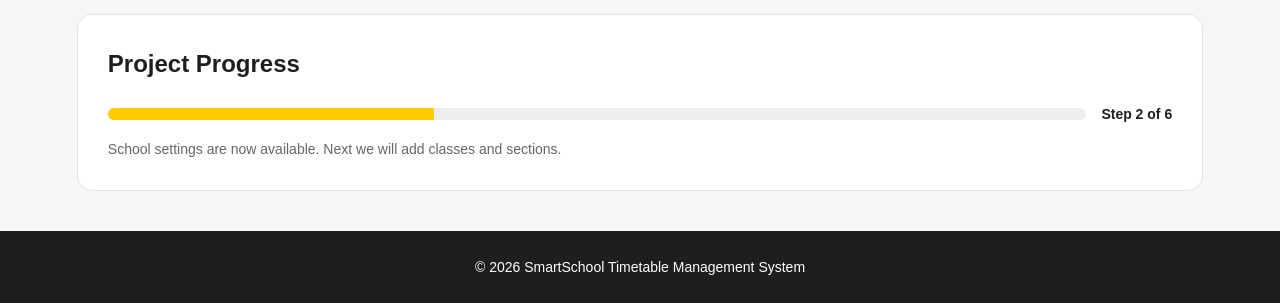
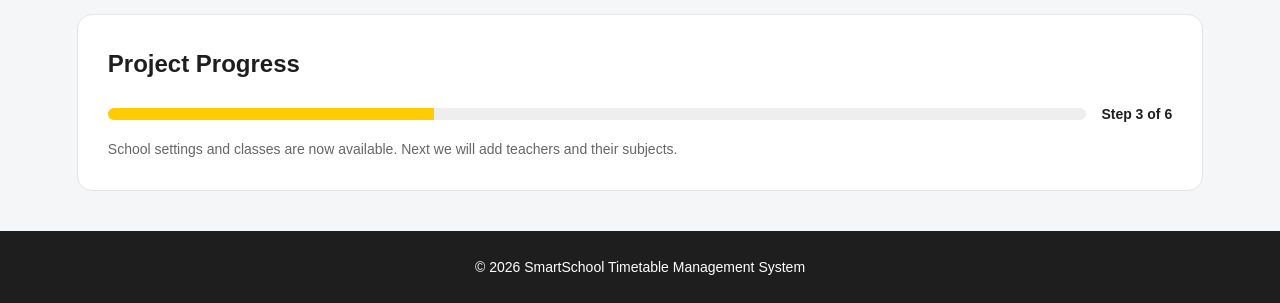
Before and after one commit to amarpatil018/AI-Assisted-School-Timetable-Generator, a Flask app: template templates/index.html in a window 1280 px wide. Shown: the part 1051-1354 px from the top of the page. Run offline with Flask 3, Linux system fonts and the light colour scheme; the template is opened without the code that fills it, so the values that code supplies are empty.

Commit message:
Refactor: Improve HTML structure and add comments for better organization

```diff
--- a/templates/index.html
+++ b/templates/index.html
@@ -5,7 +5,10 @@
 
     <meta charset="UTF-8">
 
-    <meta name="viewport" content="width=device-width, initial-scale=1.0">
+    <meta
+        name="viewport"
+        content="width=device-width, initial-scale=1.0"
+    >
 
     <title>Smart School Timetable</title>
 
@@ -37,11 +40,14 @@
 
     <nav class="navigation">
 
-        <a href="{{ url_for('home') }}" class="active">
+        <a
+            href="{{ url_for('home') }}"
+            class="active"
+        >
             Dashboard
         </a>
 
-        <a href="#">
+        <a href="{{ url_for('classes') }}">
             Classes
         </a>
 
@@ -70,7 +76,9 @@
 <main class="container">
 
 
-    <!-- Welcome -->
+    <!-- =========================================
+         WELCOME SECTION
+    ========================================= -->
 
     <section class="welcome">
 
@@ -108,7 +116,9 @@
     <section class="dashboard-grid">
 
 
-        <!-- Classes -->
+        <!-- =====================================
+             CLASSES
+        ====================================== -->
 
         <div class="dashboard-card">
 
@@ -125,7 +135,12 @@
                 8A, 8B, 9A and 9B.
             </p>
 
-            <a href="#" class="card-button">
+            <!-- WORKING CLASSES LINK -->
+
+            <a
+                href="{{ url_for('classes') }}"
+                class="card-button"
+            >
                 Manage Classes
             </a>
 
@@ -133,7 +148,9 @@
 
 
 
-        <!-- Teachers -->
+        <!-- =====================================
+             TEACHERS
+        ====================================== -->
 
         <div class="dashboard-card">
 
@@ -150,7 +167,10 @@
                 and classes they teach.
             </p>
 
-            <a href="#" class="card-button">
+            <a
+                href="#"
+                class="card-button"
+            >
                 Manage Teachers
             </a>
 
@@ -158,7 +178,9 @@
 
 
 
-        <!-- Subjects -->
+        <!-- =====================================
+             SUBJECTS
+        ====================================== -->
 
         <div class="dashboard-card">
 
@@ -175,7 +197,10 @@
                 periods each subject needs.
             </p>
 
-            <a href="#" class="card-button">
+            <a
+                href="#"
+                class="card-button"
+            >
                 Manage Subjects
             </a>
 
@@ -183,7 +208,9 @@
 
 
 
-        <!-- Settings -->
+        <!-- =====================================
+             SCHOOL SETTINGS
+        ====================================== -->
 
         <div class="dashboard-card">
 
@@ -300,15 +327,15 @@
 
 
             <span>
-                Step 2 of 6
+                Step 3 of 6
             </span>
 
         </div>
 
 
         <p>
-            School settings are now available.
-            Next we will add classes and sections.
+            School settings and classes are now available.
+            Next we will add teachers and their subjects.
         </p>
 
     </section>
```
